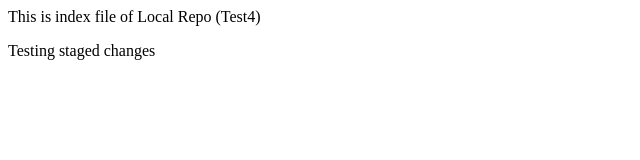
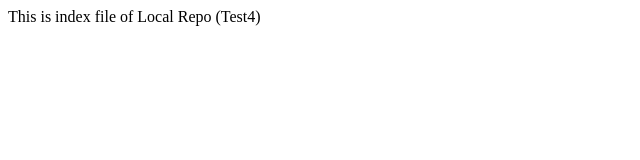
Before and after one commit to AA-Developer896/LearnMergeConflicts, a plain HTML site: page index.html in a window 1280 px wide. Shown: the whole page, without its empty margins (0-640 px from the left). Drawn offline with Linux system fonts and the light colour scheme.

Commit message:
reverting the change

```diff
--- a/index.html
+++ b/index.html
@@ -1,2 +1 @@
 <p>This is index file of Local Repo (Test4)</p>
-<p>Testing staged changes</p>
```
